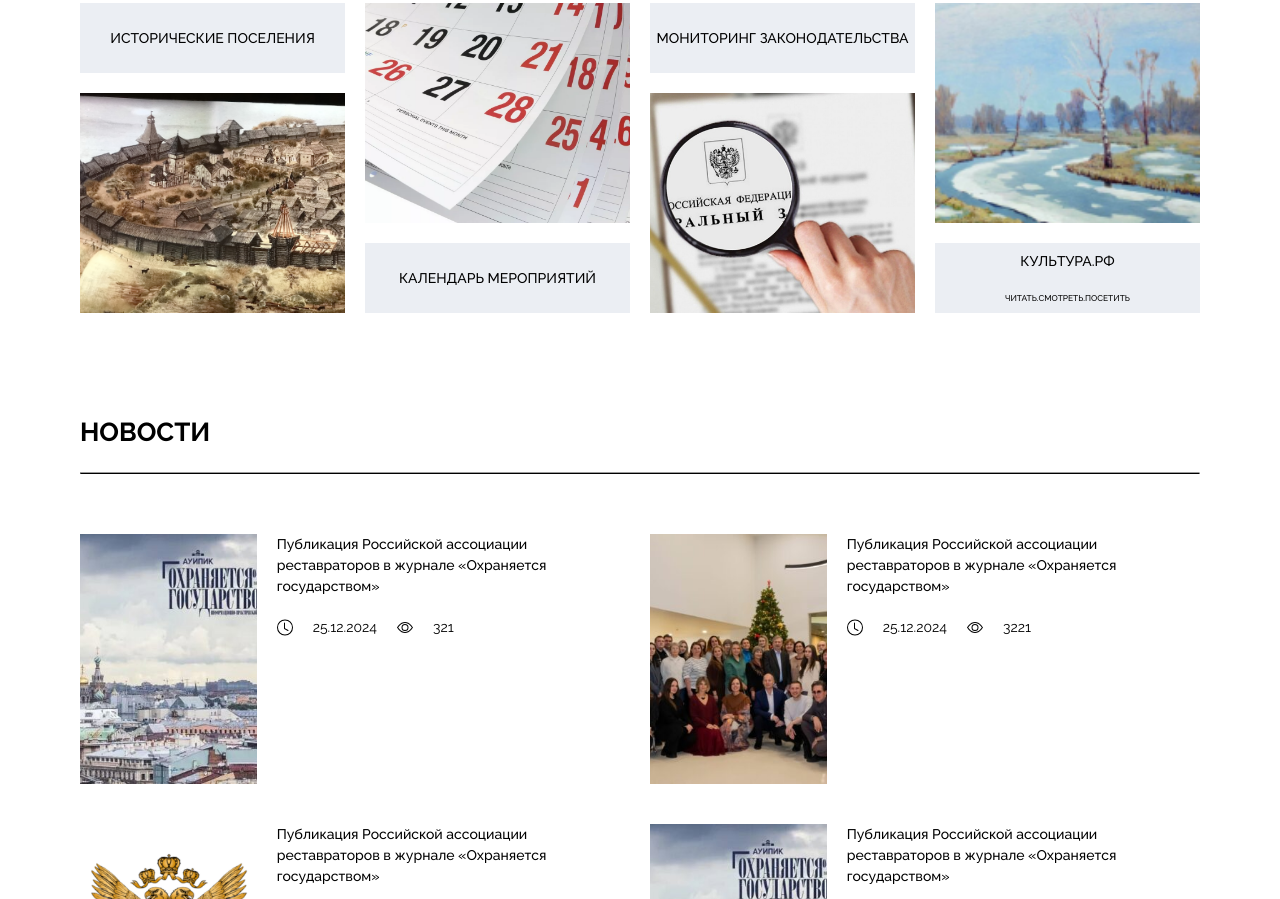
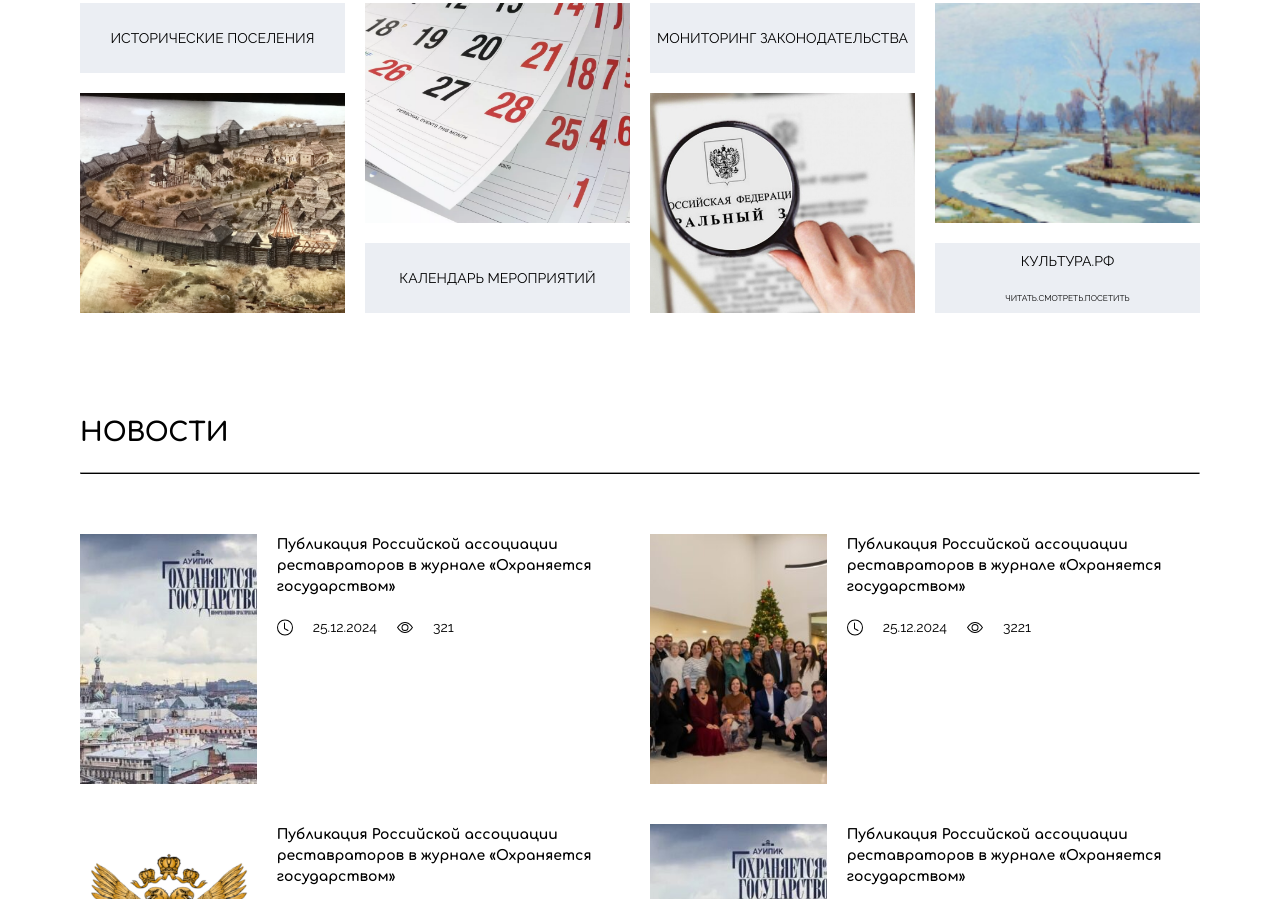
Before and after one commit to AnnaGonos/web-rosrest, a plain HTML site: page index.html in a window 1280 px wide. Shown: the part 1901-2800 px from the top of the page. Drawn offline with Linux system fonts and the light colour scheme.

Commit message:
fix: подключила скачанные шрифты

```diff
--- a/css/outlines.css
+++ b/css/outlines.css
@@ -3,7 +3,27 @@
     line-height: 1.5;
 }
 
-h1, h2, h3, h4, h5, p, a, ol, ul, span, input, button {
+@font-face {
+    font-family: 'Raleway';
+    src: url('fonts/Raleway/Raleway-Regular.ttf') format('truetype');
+    font-weight: normal;
+    font-style: normal;
+}
+
+@font-face {
+    font-family: 'Comfortaa';
+    src: url('fonts/Comfortaa/Comfortaa-Bold.ttf') format('truetype');
+    font-weight: normal;
+    font-style: normal;
+}
+
+h1, h2, h3, h4, h5 {
+    font-family: 'Comfortaa', sans-serif;
+    margin: 0;
+    font-weight: 400;
+}
+
+p, a, ol, ul, span, input, button {
     font-family: 'Raleway', sans-serif;
     margin: 0;
 }
@@ -14,12 +34,10 @@ h1 {
 
 h2 {
     font-size: 26px;
-    font-weight: 400;
 }
 
 h3 {
     font-size: 22px;
-    font-weight: 400;
 }
 
 h4 {
@@ -27,7 +45,6 @@ h4 {
 }
 
 h5 {
-    font-weight: 400;
     font-size: 14px;
 }
 
@@ -37,6 +54,7 @@ button {
 }
 
 p, a, ul, li, ol, ul, span, button {
+    font-family: 'Raleway', sans-serif;
     font-size: 14px;
 }
 
--- a/index.html
+++ b/index.html
@@ -4,12 +4,6 @@
     <meta charset="UTF-8">
     <title>Российская ассоциация реставраторов</title>
     <meta name="viewport" content="width=device-width, initial-scale=1.0">
-    <link href="https://fonts.googleapis.com/css2?family=Raleway:wght@100;200;300;400;500;600;700;800;900&display=swap"
-          rel="stylesheet">
-    <link rel="preconnect" href="https://fonts.googleapis.com">
-    <link rel="preconnect" href="https://fonts.gstatic.com" crossorigin>
-    <link href="https://fonts.googleapis.com/css2?family=Bad+Script&family=Caveat:wght@400..700&family=Comfortaa:wght@300..700&family=Jost:ital,wght@0,100..900;1,100..900&family=Raleway:ital,wght@0,100..900;1,100..900&display=swap"
-          rel="stylesheet">
     <meta name="keywords"
           content="РАР, Российская ассоциация реставраторов, реставраторы, спб, Российская ассоциация реставраторов Санкт-Петербург">
     <meta name="description" content="Российская ассоциация реставраторов главная страница">
```
Also changed, not shown: css/fonts/Comfortaa/Comfortaa-Bold.ttf (added), css/fonts/Comfortaa/Comfortaa-Light.ttf (added), css/fonts/Comfortaa/Comfortaa-Medium.ttf (added), css/fonts/Comfortaa/Comfortaa-Regular.ttf (added), css/fonts/Comfortaa/Comfortaa-SemiBold.ttf (added), css/fonts/Raleway/Raleway-Bold.ttf (added), css/fonts/Raleway/Raleway-Light.ttf (added), css/fonts/Raleway/Raleway-Medium.ttf (added), css/fonts/Raleway/Raleway-Regular.ttf (added), css/fonts/Raleway/Raleway-Thin.ttf (added).
